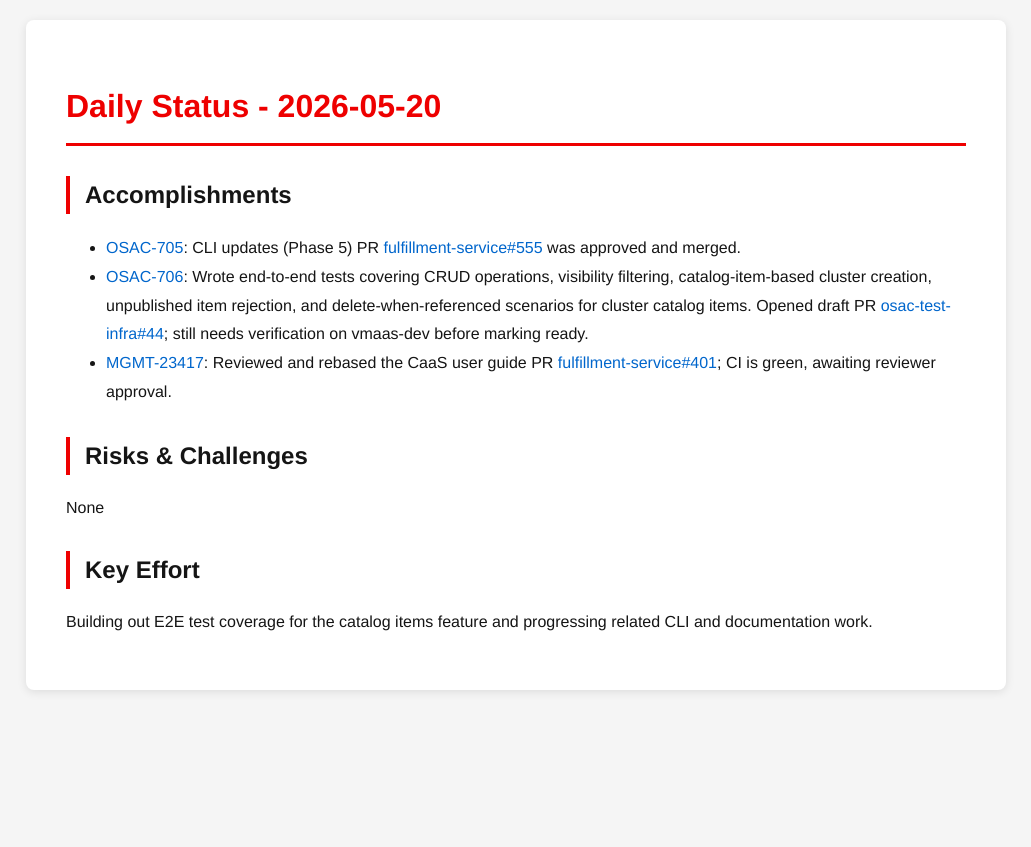
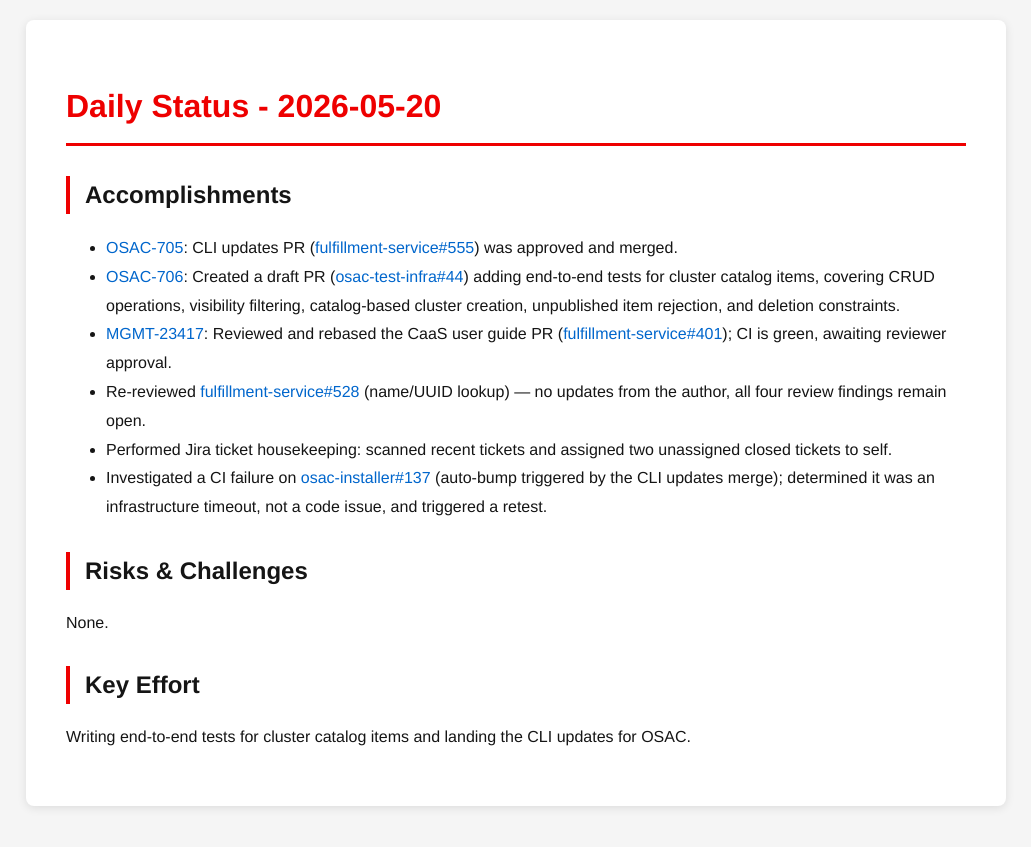
Before and after one commit to tzvatot/daily-status, a Jekyll site: the page built from 2026-05-20.md, in a window 1280 px wide. Shown: the top 847 px of the page, without its empty margins (124-1155 px from the left). Built offline with Jekyll 4.4.1, drawn with Linux system fonts in a browser that asks for light colours.

Commit message:
Daily status update - 2026-05-20

```diff
--- a/2026-05-20.md
+++ b/2026-05-20.md
@@ -7,12 +7,15 @@ date: 2026-05-20
 # Daily Status - 2026-05-20
 
 ## Accomplishments
-- [OSAC-705](https://redhat.atlassian.net/browse/OSAC-705): CLI updates (Phase 5) PR [fulfillment-service#555](https://github.com/osac-project/fulfillment-service/pull/555) was approved and merged.
-- [OSAC-706](https://redhat.atlassian.net/browse/OSAC-706): Wrote end-to-end tests covering CRUD operations, visibility filtering, catalog-item-based cluster creation, unpublished item rejection, and delete-when-referenced scenarios for cluster catalog items. Opened draft PR [osac-test-infra#44](https://github.com/osac-project/osac-test-infra/pull/44); still needs verification on vmaas-dev before marking ready.
-- [MGMT-23417](https://redhat.atlassian.net/browse/MGMT-23417): Reviewed and rebased the CaaS user guide PR [fulfillment-service#401](https://github.com/osac-project/fulfillment-service/pull/401); CI is green, awaiting reviewer approval.
+- [OSAC-705](https://redhat.atlassian.net/browse/OSAC-705): CLI updates PR ([fulfillment-service#555](https://github.com/osac-project/fulfillment-service/pull/555)) was approved and merged.
+- [OSAC-706](https://redhat.atlassian.net/browse/OSAC-706): Created a draft PR ([osac-test-infra#44](https://github.com/osac-project/osac-test-infra/pull/44)) adding end-to-end tests for cluster catalog items, covering CRUD operations, visibility filtering, catalog-based cluster creation, unpublished item rejection, and deletion constraints.
+- [MGMT-23417](https://redhat.atlassian.net/browse/MGMT-23417): Reviewed and rebased the CaaS user guide PR ([fulfillment-service#401](https://github.com/osac-project/fulfillment-service/pull/401)); CI is green, awaiting reviewer approval.
+- Re-reviewed [fulfillment-service#528](https://github.com/osac-project/fulfillment-service/pull/528) (name/UUID lookup) — no updates from the author, all four review findings remain open.
+- Performed Jira ticket housekeeping: scanned recent tickets and assigned two unassigned closed tickets to self.
+- Investigated a CI failure on [osac-installer#137](https://github.com/osac-project/osac-installer/pull/137) (auto-bump triggered by the CLI updates merge); determined it was an infrastructure timeout, not a code issue, and triggered a retest.
 
 ## Risks & Challenges
-None
+None.
 
 ## Key Effort
-Building out E2E test coverage for the catalog items feature and progressing related CLI and documentation work.
+Writing end-to-end tests for cluster catalog items and landing the CLI updates for OSAC.
```
